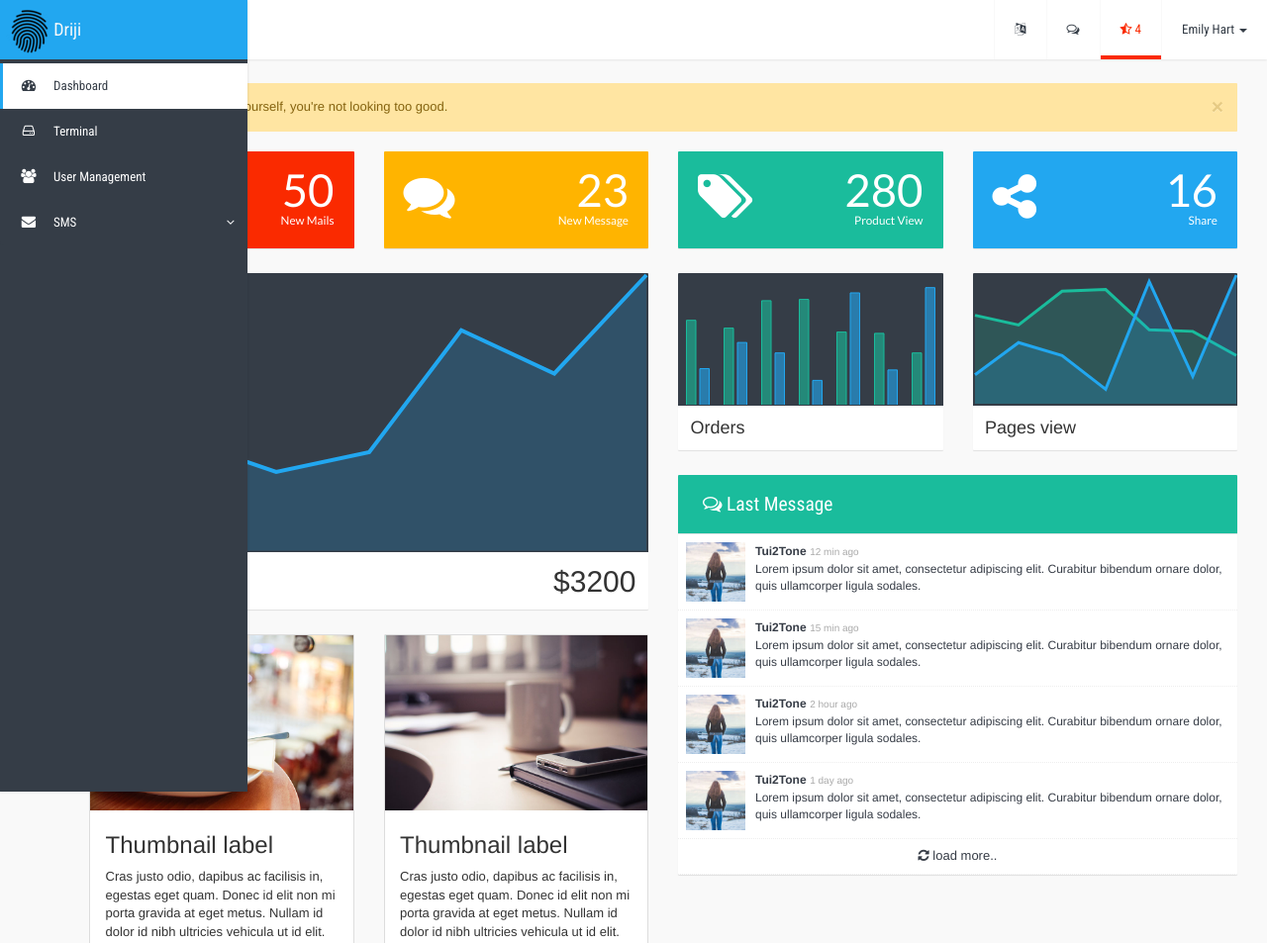
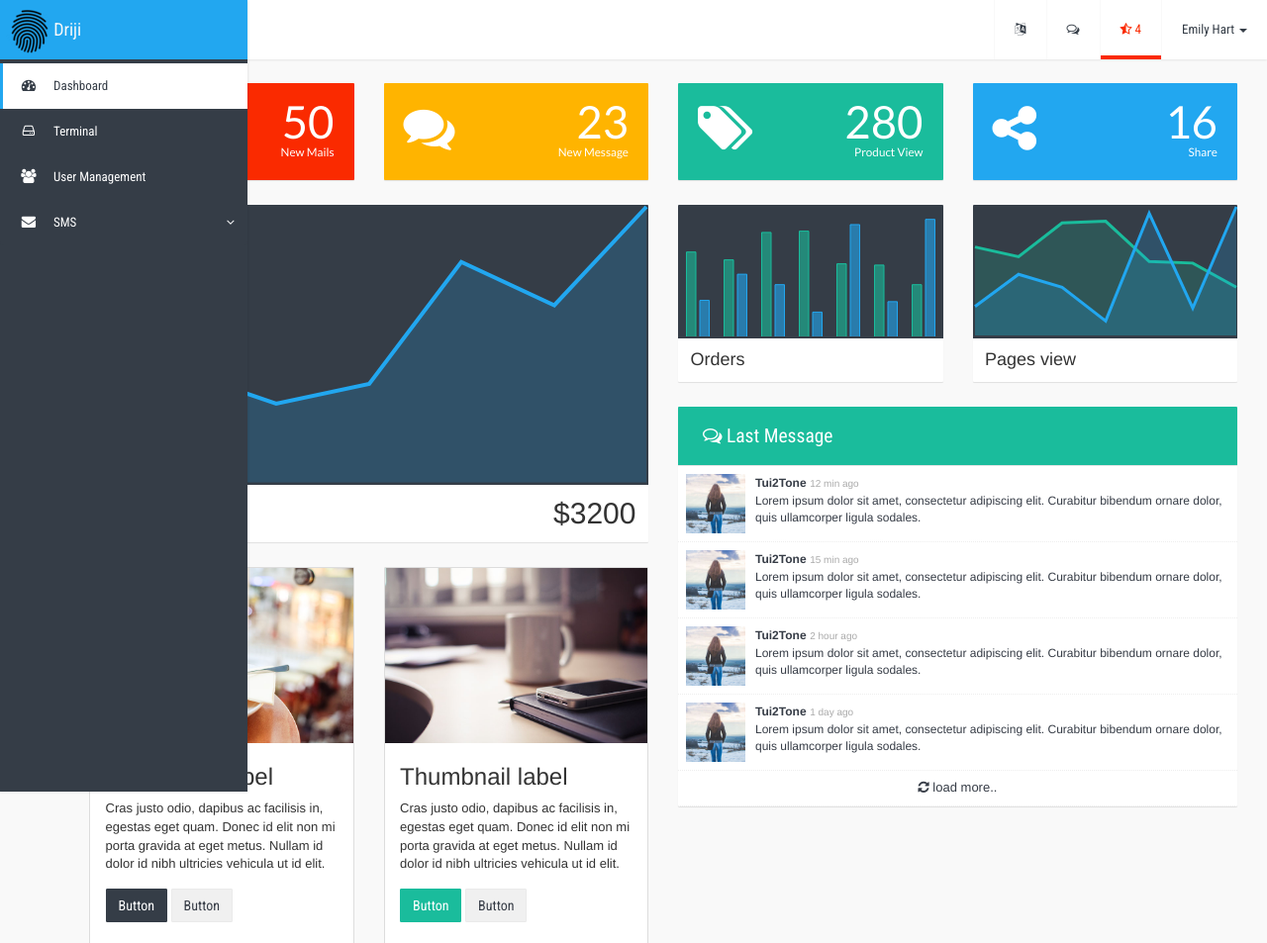
Before and after one commit to fananimi/driji, a Django app: page / in a window 1280 px wide. Shown: the top 953 px of the page at 99% size. Run offline with Django 3.2, Linux system fonts and the light colour scheme; the visitor is signed in with stand-in values (Sample User, id 1); parts of the project's set-up code (start-up, migrations or seed data) failed here and were passed over; some libraries are stand-ins or nearby versions.

Commit message:
update messaging

```diff
--- a/driji/templates/base.html
+++ b/driji/templates/base.html
@@ -184,10 +184,12 @@
         <div class="container-fluid">
           <div class="side-body padding-top">
             <div>
-              <div class="alert alert-warning alert-dismissible" role="alert">
-                <button type="button" class="close" data-dismiss="alert" aria-label="Close"><span aria-hidden="true">×</span></button>
-                <strong>Warning!</strong> Better check yourself, you're not looking too good.
-              </div>
+              {% for message in messages %}
+                <div class="alert alert-{% if message.tags == "error" %}danger{% else %}{{ message.tags }}{% endif %} alert-dismissible" role="alert">
+                  <button type="button" class="close" data-dismiss="alert" aria-label="Close"><span aria-hidden="true">×</span></button>
+                  {{ message }}
+                </div>
+              {% endfor %}
             </div>
             {% block content %}{% endblock %}
           </div>
--- a/driji/views.py
+++ b/driji/views.py
@@ -1,3 +1,4 @@
+from django.contrib import messages
 from django.contrib.auth import logout, login
 from django.contrib.auth.decorators import login_required
 from django.http import Http404
@@ -21,6 +22,7 @@
     if request.POST and form.is_valid():
         authenticate_user = form.get_authenticate_user()
         login(request, authenticate_user)
+        messages.add_message(request, messages.SUCCESS, "Welcome {} !".format(request.user.username))
         return redirect(request.META.get('HTTP_REFERER'))
 
     return render(request, 'login.html', {'form': form})
```
